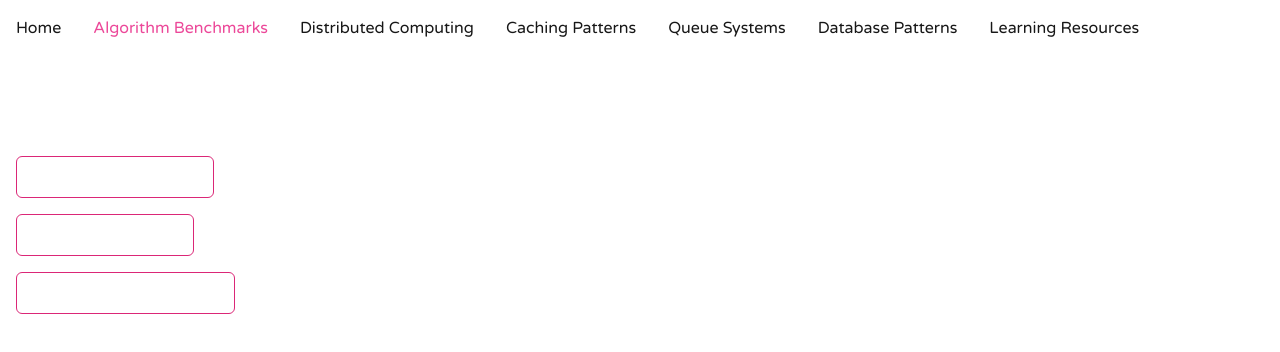
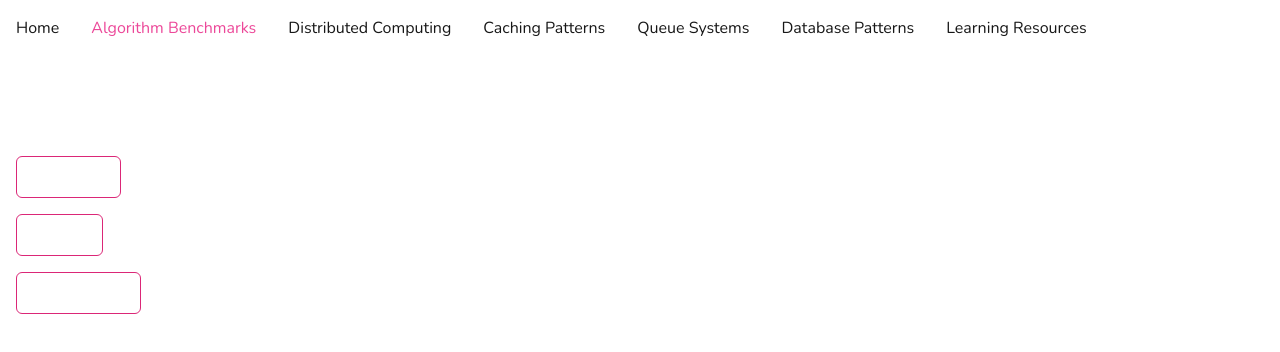
Before and after one commit to sb-haz/system-performance-analyser, a Next.js app in the folder frontend/: page /algo-benchmarks in a window 1280 px wide. Shown: the top 352 px of the page. Built offline with nearby package versions, Linux system fonts and the light colour scheme.

Commit message:
fix font ts error

```diff
--- a/frontend/src/app/algo-benchmarks/page.tsx
+++ b/frontend/src/app/algo-benchmarks/page.tsx
@@ -10,15 +10,15 @@ export default function AlgoBenchmarks() {
             {/* Content */}
             <div className="flex flex-col gap-4 w-fit py-4">
                 <Link href="/algo-benchmarks/searching">
-                    <button className="pink-button">Searching Algorithms</button>
+                    <button className="pink-button">Searching</button>
                 </Link>
 
                 <Link href="/algo-benchmarks/sorting">
-                    <button className="pink-button">Sorting Algorithms</button>
+                    <button className="pink-button">Sorting</button>
                 </Link>
 
                 <Link href="/algo-benchmarks/path-finding">
-                    <button className="pink-button">Path Finding Algorithms</button>
+                    <button className="pink-button">Path Finding</button>
                 </Link>
             </div>
         </div>
--- a/frontend/src/app/layout.tsx
+++ b/frontend/src/app/layout.tsx
@@ -1,35 +1,35 @@
 import type { Metadata } from "next";
-import { Geist, Geist_Mono, Quicksand, Nunito, Comfortaa, Varela_Round } from "next/font/google";
+import { Geist_Mono, Nunito } from "next/font/google";
 import { Analytics } from "@vercel/analytics/react"
 import Navbar from '@/components/Navbar'
 import "./globals.css";
 
 // fonts
-const geistSans = Geist({
-  variable: "--font-geist-sans",
-  subsets: ["latin"],
-});
 const geistMono = Geist_Mono({
   variable: "--font-geist-mono",
   subsets: ["latin"],
-});
-const quicksand = Quicksand({
-  subsets: ["latin"],
-  variable: "--font-quicksand",
 });
 const nunito = Nunito({
   subsets: ["latin"],
   variable: "--font-nunito",
 });
-const comfortaa = Comfortaa({
-  subsets: ["latin"],
-  variable: "--font-comfortaa",
-});
-const varelaRound = Varela_Round({
-  weight: "400",
-  subsets: ["latin"],
-  variable: "--font-varela-round",
-});
+// const geistSans = Geist({
+//   variable: "--font-geist-sans",
+//   subsets: ["latin"],
+// });
+// const quicksand = Quicksand({
+//   subsets: ["latin"],
+//   variable: "--font-quicksand",
+// });
+// const varelaRound = Varela_Round({
+//   weight: "400",
+//   subsets: ["latin"],
+//   variable: "--font-varela-round",
+// });
+// const comfortaa = Comfortaa({
+//   subsets: ["latin"],
+//   variable: "--font-comfortaa",
+// });
 
 // metadata
 export const metadata: Metadata = {
@@ -49,10 +49,10 @@ export default function RootLayout({
   return (
     <html lang="en">
 
-      {/* <body className={`${quicksand.variable} ${geistMono.variable} font-quicksand antialiased`}> */}
-      {/* <body className={`${nunito.variable} ${geistMono.variable} font-nunito antialiased`}> */}
-      {/* <body className={`${comfortaa.variable} ${geistMono.variable} font-comfortaa antialiased`}> */}
-      <body className={`${varelaRound.variable} ${geistMono.variable} font-varelaround antialiased`}>
+      <body className={`${nunito.variable} ${geistMono.variable} font-nunito antialiased`}>
+        {/* <body className={`${quicksand.variable} ${geistMono.variable} font-quicksand antialiased`}> */}
+        {/* <body className={`${comfortaa.variable} ${geistMono.variable} font-comfortaa antialiased`}> */}
+        {/* <body className={`${varelaRound.variable} ${geistMono.variable} font-varelaround antialiased`}> */}
 
         <Navbar />
         <div className="p-4 pt-12 pb-24 min-h-screen max-w-7xl mx-auto text-pink-500">
```
